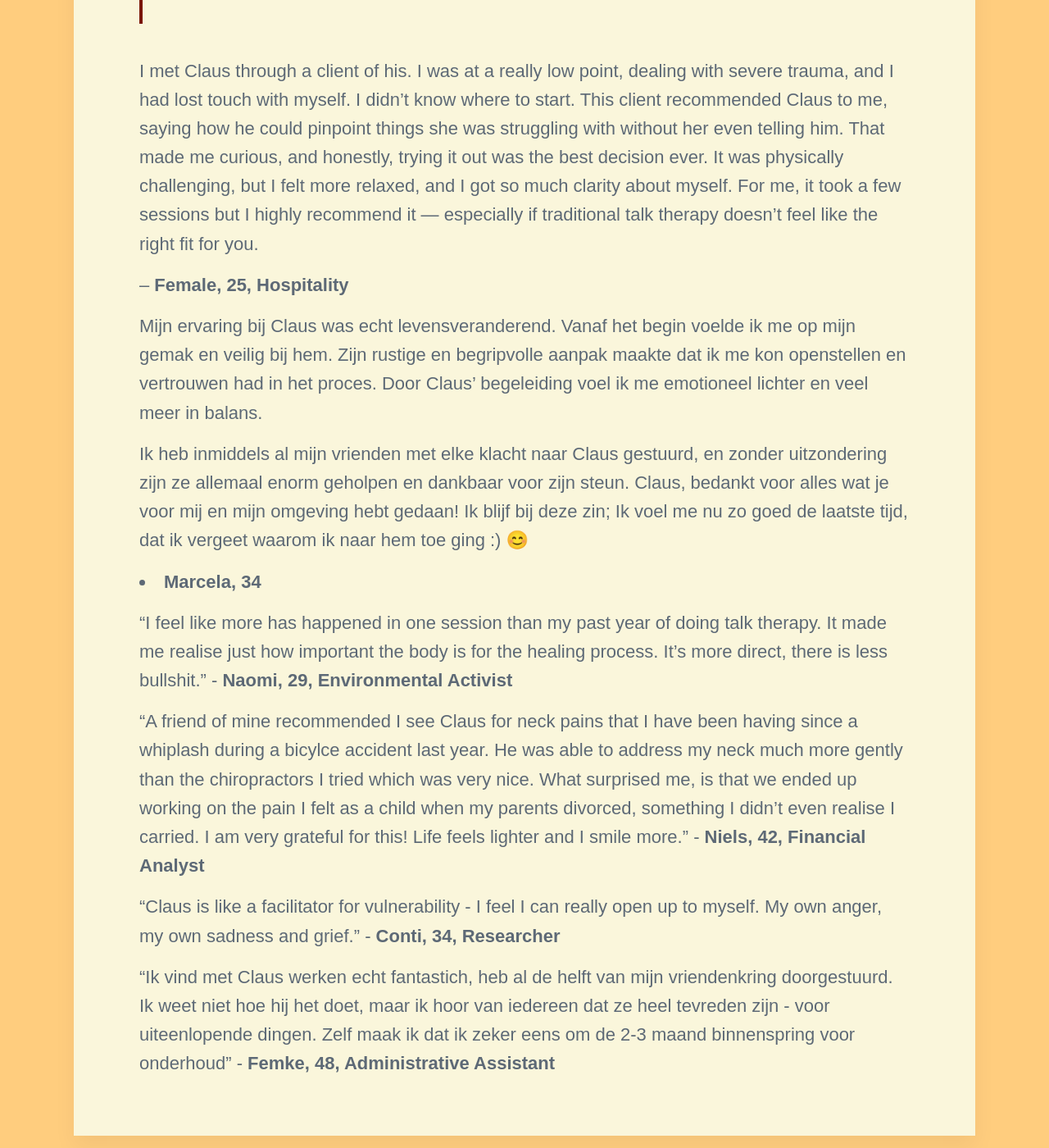
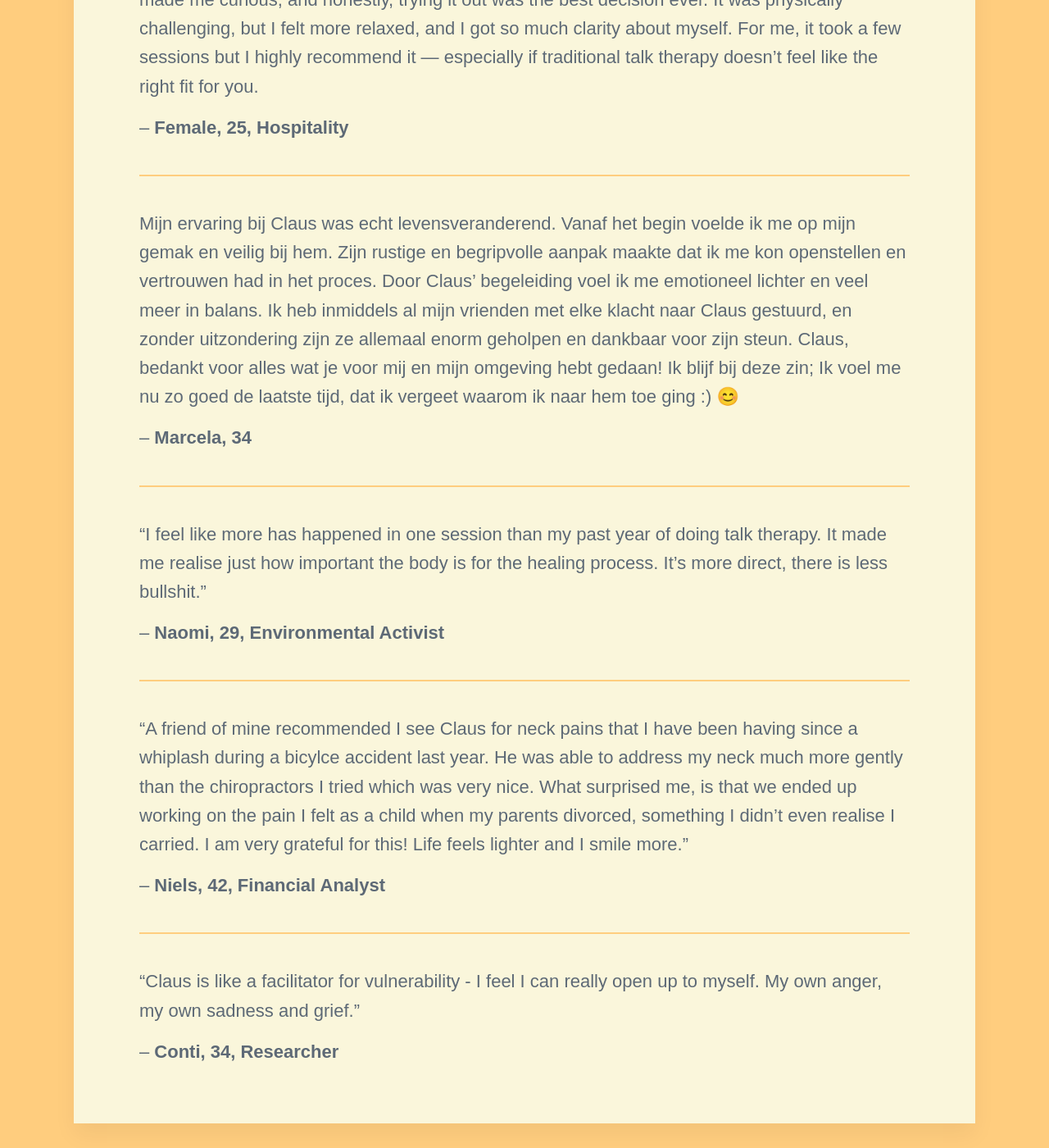
Before and after one commit to threekeytherapy/threekeytherapy.com, a Jekyll site: the page built from _projects/testimonials.md, in a window 1280 px wide and 1400 px high, scrolled down 841 px. Shown: the whole window at 82% size. Built offline with Jekyll 4.4.1, drawn with Linux system fonts in a browser that asks for light colours; nearby versions of some CDN libraries; some web fonts are replaced; some of the changed text lies outside the part shown.

Commit message:
adds testimonials

```diff
--- a/_projects/testimonials.md
+++ b/_projects/testimonials.md
@@ -4,22 +4,30 @@
 featured_image:
 ---
 
-> What people have said
-
 I met Claus through a client of his. I was at a really low point, dealing with severe trauma, and I had lost touch with myself. I didn't know where to start. This client recommended Claus to me, saying how he could pinpoint things she was struggling with without her even telling him. That made me curious, and honestly, trying it out was the best decision ever. It was physically challenging, but I felt more relaxed, and I got so much clarity about myself. For me, it took a few sessions but I highly recommend it — especially if traditional talk therapy doesn’t feel like the right fit for you.
 
 – **Female, 25, Hospitality**
 
-Mijn ervaring bij Claus was echt levensveranderend. Vanaf het begin voelde ik me op mijn gemak en veilig bij hem. Zijn rustige en begripvolle aanpak maakte dat ik me kon openstellen en vertrouwen had in het proces. Door Claus' begeleiding voel ik me emotioneel lichter en veel meer in balans.
+---
 
-Ik heb inmiddels al mijn vrienden met elke klacht naar Claus gestuurd, en zonder uitzondering zijn ze allemaal enorm geholpen en dankbaar voor zijn steun. Claus, bedankt voor alles wat je voor mij en mijn omgeving hebt gedaan! Ik blijf bij deze zin; Ik voel me nu zo goed de laatste tijd, dat ik vergeet waarom ik naar hem toe ging :) 😊
+Mijn ervaring bij Claus was echt levensveranderend. Vanaf het begin voelde ik me op mijn gemak en veilig bij hem. Zijn rustige en begripvolle aanpak maakte dat ik me kon openstellen en vertrouwen had in het proces. Door Claus' begeleiding voel ik me emotioneel lichter en veel meer in balans. Ik heb inmiddels al mijn vrienden met elke klacht naar Claus gestuurd, en zonder uitzondering zijn ze allemaal enorm geholpen en dankbaar voor zijn steun. Claus, bedankt voor alles wat je voor mij en mijn omgeving hebt gedaan! Ik blijf bij deze zin; Ik voel me nu zo goed de laatste tijd, dat ik vergeet waarom ik naar hem toe ging :) 😊
 
-- **Marcela, 34**
+– **Marcela, 34**
 
-"I feel like more has happened in one session than my past year of doing talk therapy. It made me realise just how important the body is for the healing process. It's more direct, there is less bullshit." -  **Naomi, 29, Environmental Activist**
+---
 
-"A friend of mine recommended I see Claus for neck pains that I have been having since a whiplash during a bicylce accident last year. He was able to address my neck much more gently than the chiropractors I tried which was very nice. What surprised me, is that we ended up working on the pain I felt as a child when my parents divorced, something I didn't even realise I carried. I am very grateful for this! Life feels lighter and I smile more." - **Niels, 42, Financial Analyst**
+"I feel like more has happened in one session than my past year of doing talk therapy. It made me realise just how important the body is for the healing process. It's more direct, there is less bullshit."
 
-"Claus is like a facilitator for vulnerability - I feel I can really open up to myself. My own anger, my own sadness and grief." - **Conti, 34, Researcher**
+– **Naomi, 29, Environmental Activist**
 
-"Ik vind met Claus werken echt fantastich, heb al de helft van mijn vriendenkring doorgestuurd. Ik weet niet hoe hij het doet, maar ik hoor van iedereen dat ze heel tevreden zijn - voor uiteenlopende dingen. Zelf maak ik dat ik zeker eens om de 2-3 maand binnenspring voor onderhoud" - **Femke, 48, Administrative Assistant**
+---
+
+"A friend of mine recommended I see Claus for neck pains that I have been having since a whiplash during a bicylce accident last year. He was able to address my neck much more gently than the chiropractors I tried which was very nice. What surprised me, is that we ended up working on the pain I felt as a child when my parents divorced, something I didn't even realise I carried. I am very grateful for this! Life feels lighter and I smile more."
+
+– **Niels, 42, Financial Analyst**
+
+---
+
+"Claus is like a facilitator for vulnerability - I feel I can really open up to myself. My own anger, my own sadness and grief."
+
+– **Conti, 34, Researcher**
```
